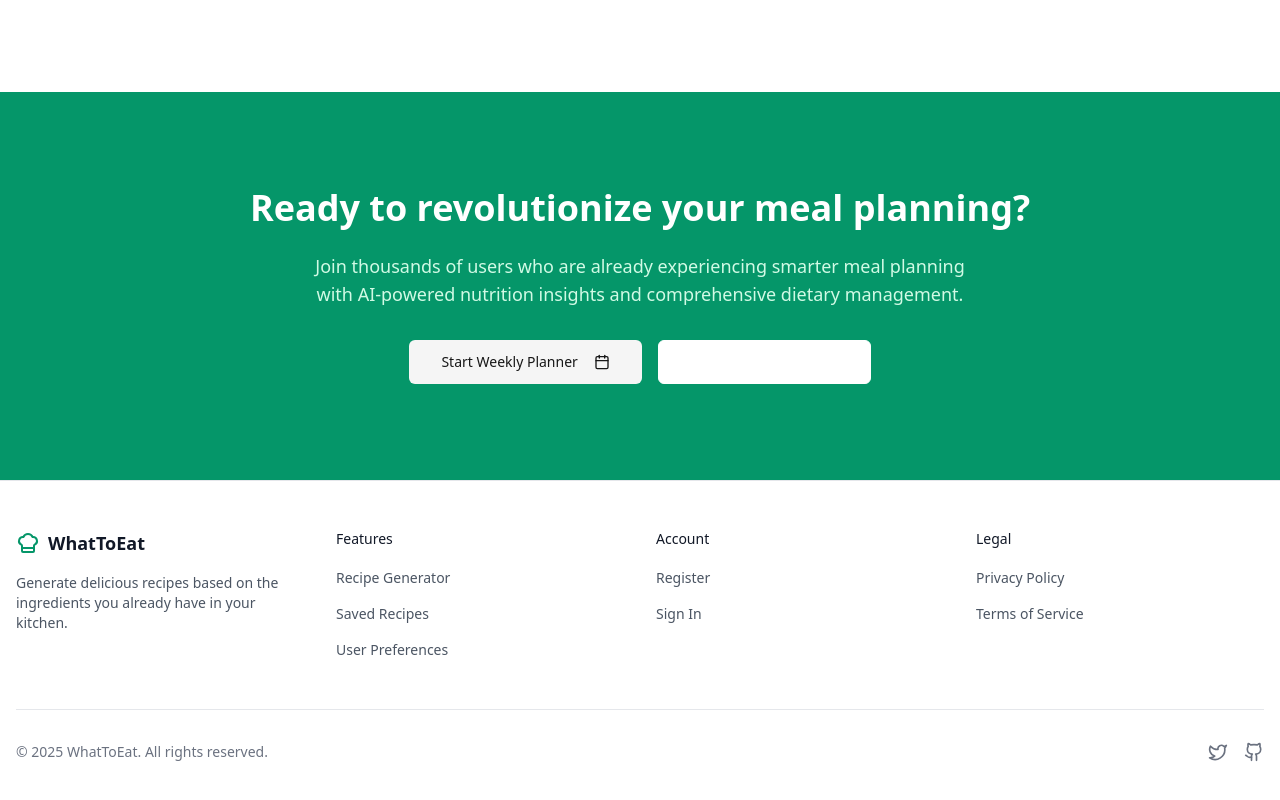
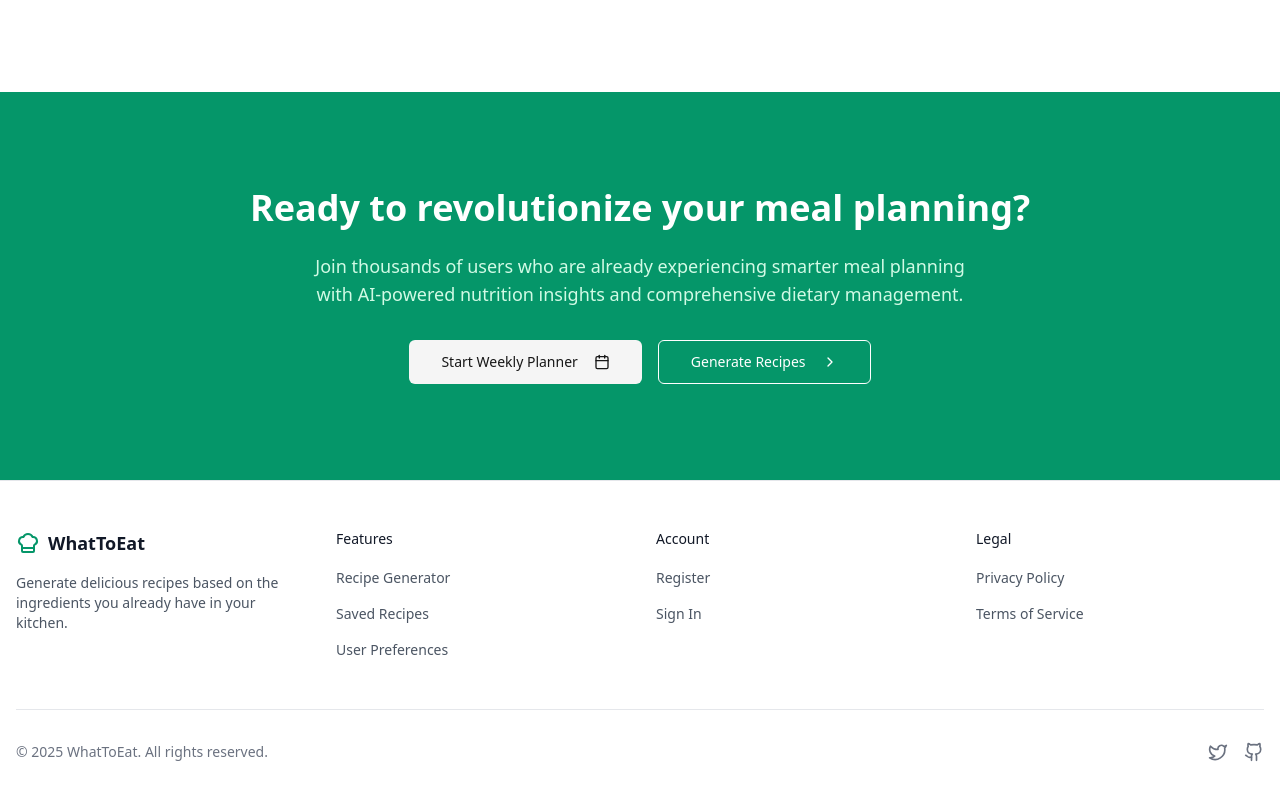
Before and after one commit to ravirshah/whattoeat, a Next.js app: page / in a window 1280 px wide. Shown: the part 3574-4374 px from the top of the page. Built offline with nearby package versions, Linux system fonts and the light colour scheme; no server answers.

Commit message:
fixed UI landing page button issue

```diff
--- a/src/app/page.tsx
+++ b/src/app/page.tsx
@@ -339,7 +339,7 @@ export default function Home() {
                 <Calendar className="ml-2 h-5 w-5" />
               </Link>
             </Button>
-            <Button size="lg" variant="outline" className="border-white text-white hover:bg-white hover:text-emerald-600" asChild>
+            <Button size="lg" variant="outline" className="!border-white !text-white !bg-transparent hover:!bg-white hover:!text-emerald-600" asChild>
               <Link href="/generate" className="inline-flex items-center">
                 Generate Recipes
                 <ChevronRight className="ml-2 h-5 w-5" />
```
